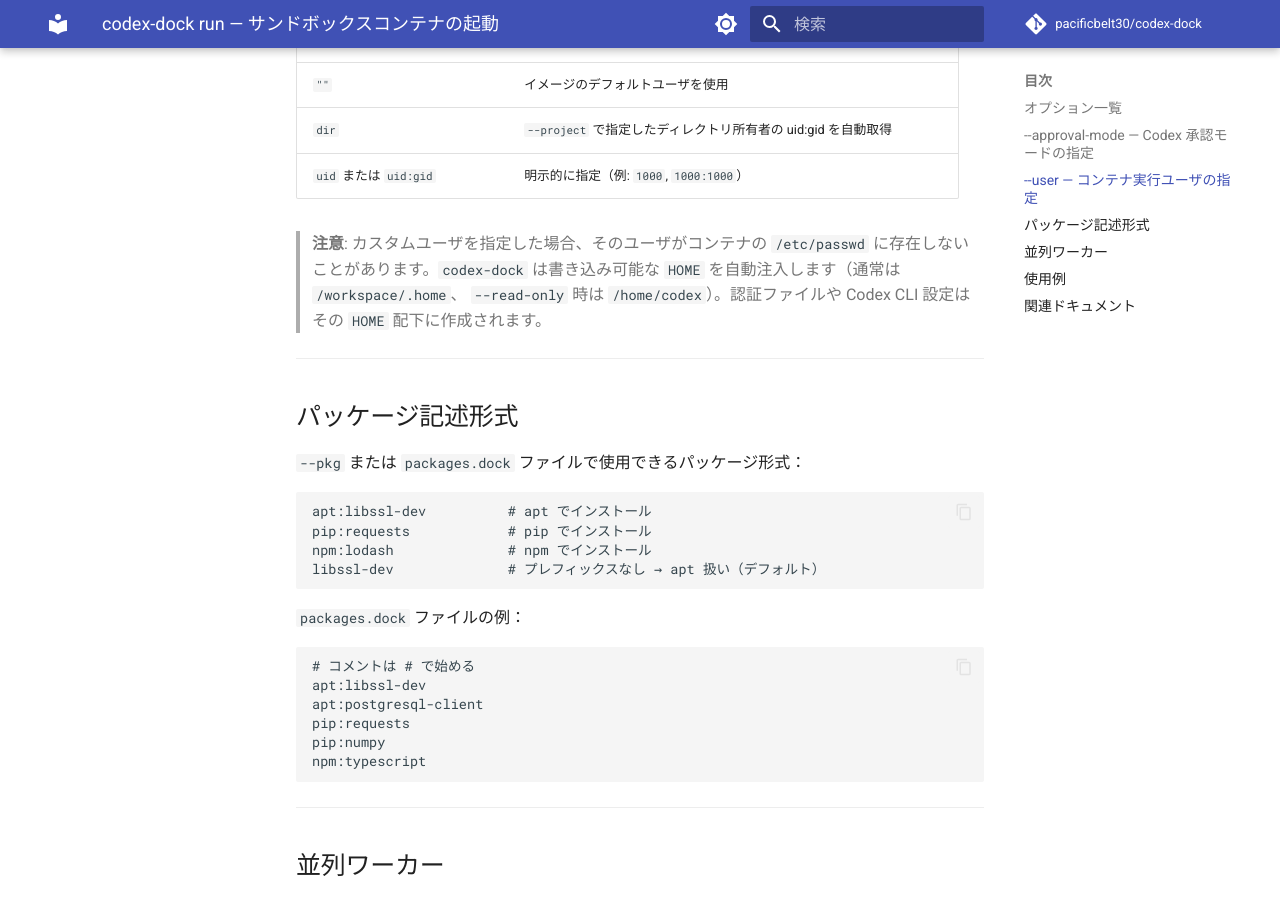
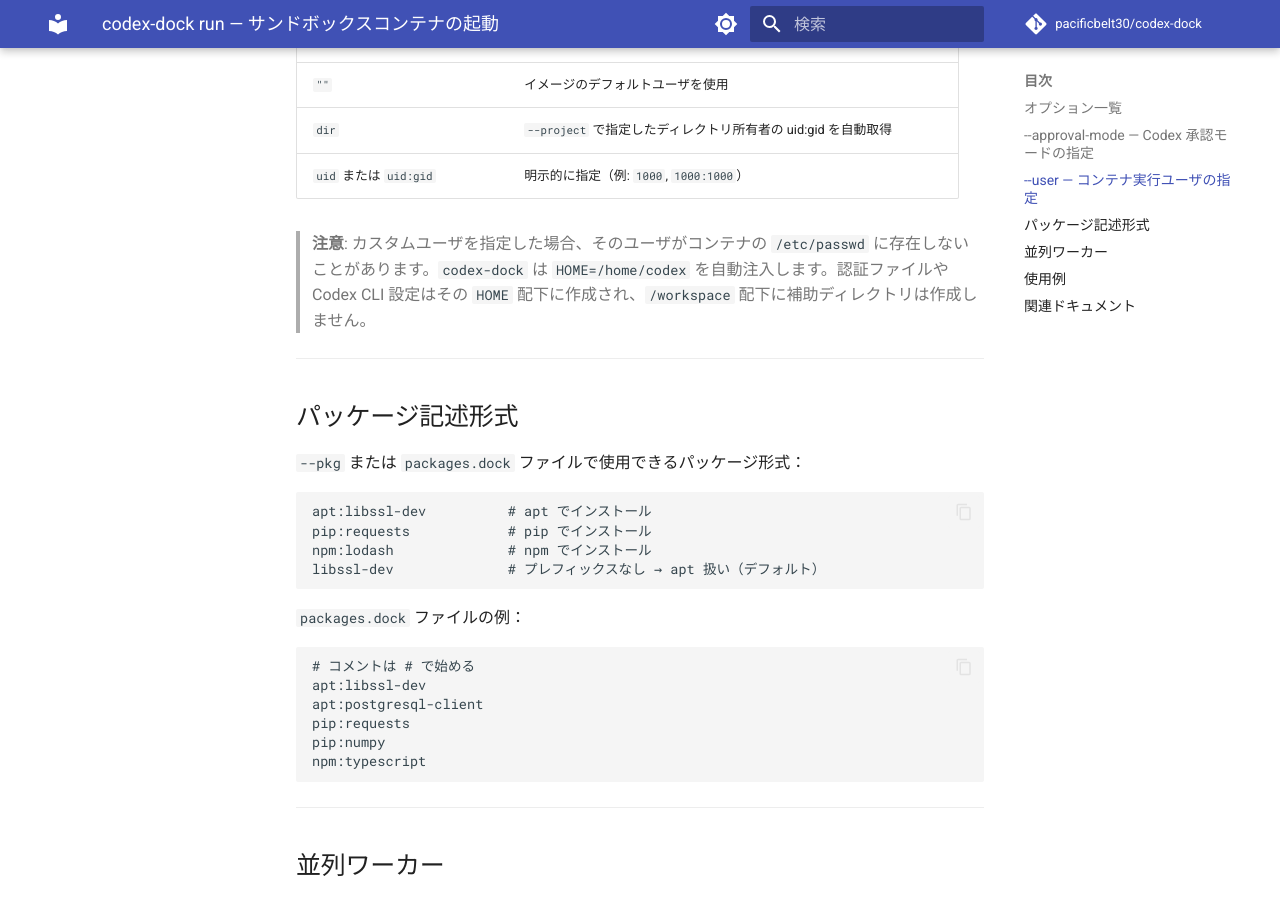
Before and after one commit to pacificbelt30/sandbox-codex, an MkDocs documentation site: the page built from doc/commands/run.md, in a window 1280 px wide and 900 px high, scrolled down 2934 px. Built offline with MkDocs 1.6.1 and Material for MkDocs 9.7.7, drawn with Linux system fonts in a browser that asks for light colours; comment, search, counter and statistics services are not loaded.

Commit message:
Stop creating /workspace/.home for custom container users

```diff
--- a/doc/commands/run.md
+++ b/doc/commands/run.md
@@ -90,8 +90,8 @@
 | `uid` または `uid:gid` | 明示的に指定（例: `1000`, `1000:1000`） |
 
 > **注意**: カスタムユーザを指定した場合、そのユーザがコンテナの `/etc/passwd` に存在しない
-> ことがあります。`codex-dock` は書き込み可能な `HOME` を自動注入します（通常は `/workspace/.home`、
-> `--read-only` 時は `/home/codex`）。認証ファイルや Codex CLI 設定はその `HOME` 配下に作成されます。
+> ことがあります。`codex-dock` は `HOME=/home/codex` を自動注入します。認証ファイルや
+> Codex CLI 設定はその `HOME` 配下に作成され、`/workspace` 配下に補助ディレクトリは作成しません。
 
 ---
 
```
Also changed, not shown: 1 other file.
